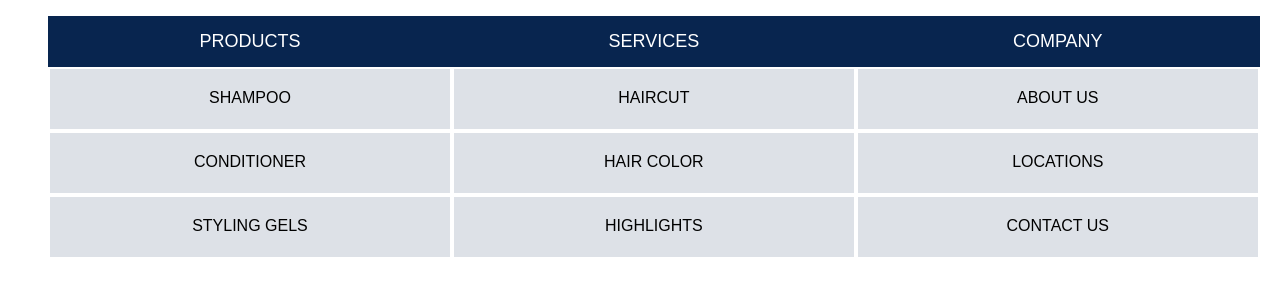
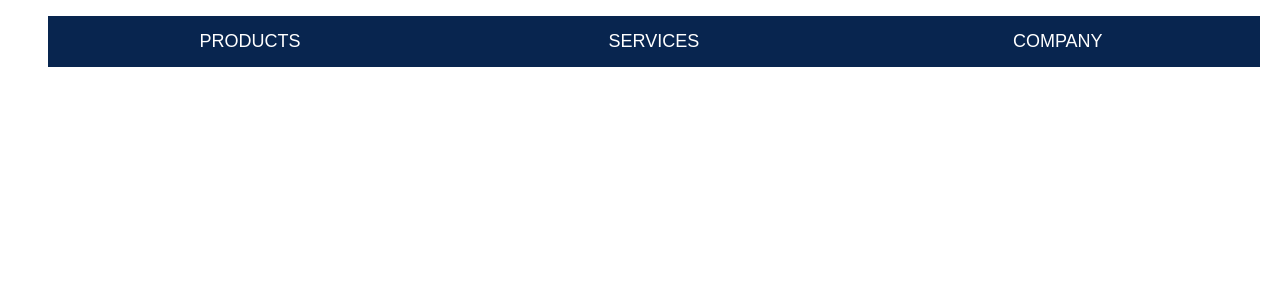
Before and after one commit to mgerverUF/m8-hw8-gerver-michael, a plain HTML site: page index.html in a window 1280 px wide. Drawn offline with Linux system fonts and the light colour scheme.

Commit message:
Finish javascript code and add CSS transition

```diff
--- a/index.html
+++ b/index.html
@@ -15,7 +15,7 @@
           <li class="nav-links">
             <p class="main-menu-labels">Products</p>
             <!-- Products Sub Menu -->
-            <ul class="sub-menu">
+            <ul class="sub-menu-collapse sub-menu">
               <li>Shampoo</li>
               <li>Conditioner</li>
               <li>Styling Gels</li>
@@ -24,7 +24,7 @@
           <li class="nav-links">
             <p class="main-menu-labels">Services</p>
             <!-- Services Sub Menu -->
-            <ul class="sub-menu">
+            <ul class="sub-menu-collapse sub-menu">
               <li>Haircut</li>
               <li>Hair Color</li>
               <li>Highlights</li>
@@ -33,7 +33,7 @@
           <li class="nav-links">
             <p class="main-menu-labels">Company</p>
             <!-- Company Sub Menu -->
-            <ul class="sub-menu">
+            <ul class="sub-menu-collapse sub-menu">
               <li>About Us</li>
               <li>Locations</li>
               <li>Contact Us</li>
--- a/main.css
+++ b/main.css
@@ -20,6 +20,14 @@
 .sub-menu {
   padding-left: 0;
   background-color: #dde1e7;
+  height: 12em;
+  transition: height 2s;
+}
+
+.sub-menu-collapse {
+  height: 0em;
+  overflow: hidden;
+  transition: height 2s;
 }
 
 .sub-menu li {
@@ -31,9 +39,3 @@
   height: 4em;
   transition: height 2s;
 }
-
-#sub-menu-collapse {
-  height: 0;
-  overflow: hidden;
-  transition: all 2s;
-}
--- a/main.js
+++ b/main.js
@@ -4,8 +4,7 @@ var menuLabels = document.getElementsByClassName('nav-links');
 
 
 function showSubMenu() {
-    this.children[1].classList.toggle('sub-menu');
-   // document.getElementsByClassName('sub-menu').setAttribute('id','');
+    this.children[1].classList.toggle('sub-menu-collapse');
  }
 
 for (i = 0; i < menuLabels.length; i++) {
```
